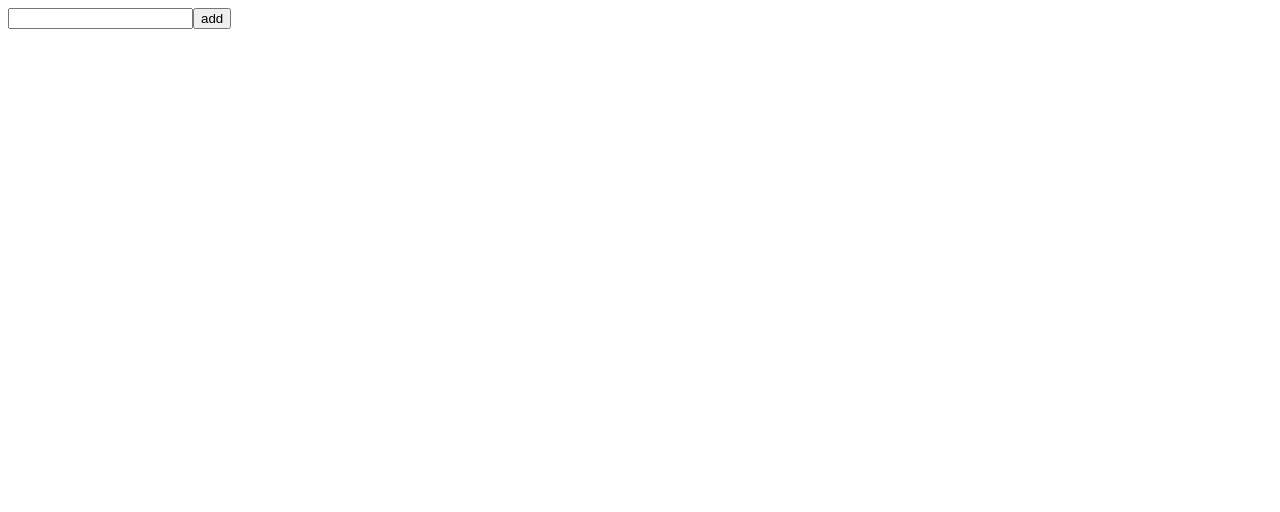
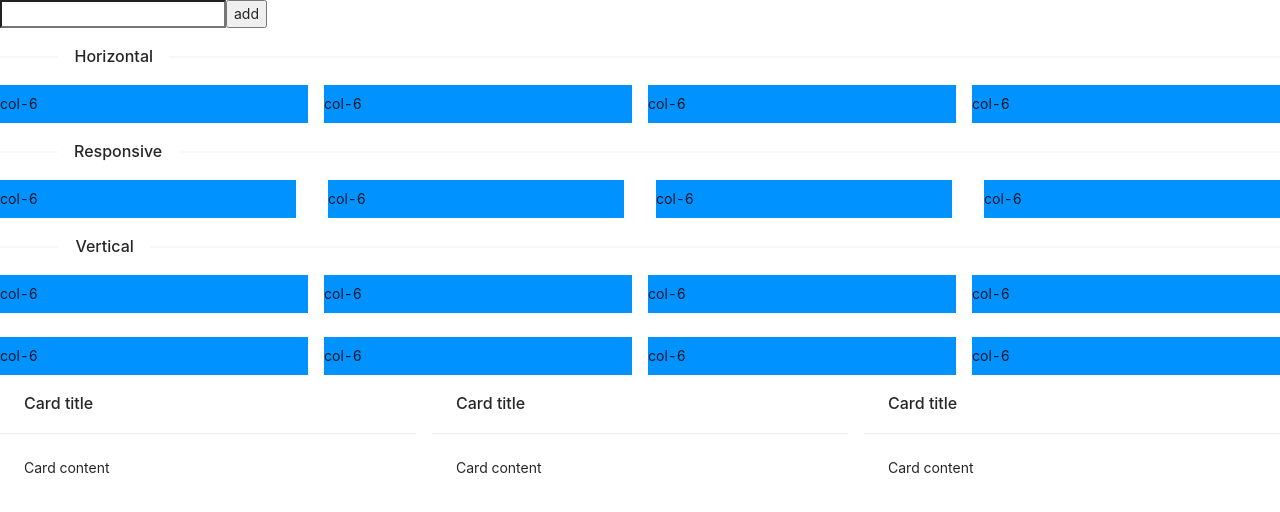
Before and after one commit to kokoosso/todolist, a React (Create React App) app: page / in a window 1280 px wide. Shown: the top 512 px of the page. Built offline with nearby package versions, Linux system fonts and the light colour scheme.

Commit message:
commit antes de dormir

```diff
--- a/src/app.jsx
+++ b/src/app.jsx
@@ -1,10 +1,15 @@
 import React from 'react'
 import ListItems from './components/list/list'
-
+import ToDoCard from './components/toDoCard/toDoCard'
+import Test from './components/test/test'
 
 function app(props) {
     return (
-        <ListItems />
+        <>
+            <ListItems />
+            <ToDoCard></ToDoCard>
+            <Test></Test>
+        </>
     );
 }
 export default app
--- a/src/components/items/items.jsx
+++ b/src/components/items/items.jsx
@@ -1,5 +1,5 @@
 import React from 'react'
-import { Checkbox, List } from 'antd';
+import { List } from 'antd';
 
 function Itens(props){
 
--- /dev/null
+++ b/src/components/test/test.jsx
@@ -0,0 +1,31 @@
+import React from 'react';
+import 'antd/dist/antd.css';
+import './test.css';
+import { Card, Col, Row } from 'antd';
+
+
+function test(){
+    return (
+        <div className="site-card-wrapper">
+        <Row gutter={16}>
+          <Col span={8}>
+            <Card title="Card title" bordered={false}>
+              Card content
+            </Card>
+          </Col>
+          <Col span={8}>
+            <Card title="Card title" bordered={false}>
+              Card content
+            </Card>
+          </Col>
+          <Col span={8}>
+            <Card title="Card title" bordered={false}>
+              Card content
+            </Card>
+          </Col>
+        </Row>
+      </div>
+    )
+}
+
+export default test
--- /dev/null
+++ b/src/components/toDoCard/toDoCard.css
@@ -0,0 +1,7 @@
+.gutter-box {
+    padding: 8px 0;
+    background: #00a0e9;
+  }
+  [data-theme="dark"] .gutter-box {
+    background: #028ac8;
+  }
--- /dev/null
+++ b/src/components/toDoCard/toDoCard.jsx
@@ -0,0 +1,71 @@
+import React from 'react'
+import { Col, Row, Divider } from 'antd'
+import 'antd/dist/antd.css'
+import './toDoCard.css'
+
+function toDoCard(props){
+    const style = {background: '#0092ff', padding: '8px 0'}
+    return(
+        <>
+        <Divider orientation="left">Horizontal</Divider>
+        <Row gutter={16}>
+          <Col className="gutter-row" span={6}>
+            <div style={style}>col-6</div>
+          </Col>
+          <Col className="gutter-row" span={6}>
+            <div style={style}>col-6</div>
+          </Col>
+          <Col className="gutter-row" span={6}>
+            <div style={style}>col-6</div>
+          </Col>
+          <Col className="gutter-row" span={6}>
+            <div style={style}>col-6</div>
+          </Col>
+        </Row>
+        <Divider orientation="left">Responsive</Divider>
+        <Row gutter={{ xs: 8, sm: 16, md: 24, lg: 32 }}>
+          <Col className="gutter-row" span={6}>
+            <div style={style}>col-6</div>
+          </Col>
+          <Col className="gutter-row" span={6}>
+            <div style={style}>col-6</div>
+          </Col>
+          <Col className="gutter-row" span={6}>
+            <div style={style}>col-6</div>
+          </Col>
+          <Col className="gutter-row" span={6}>
+            <div style={style}>col-6</div>
+          </Col>
+        </Row>
+        <Divider orientation="left">Vertical</Divider>
+        <Row gutter={[16, 24]}>
+          <Col className="gutter-row" span={6}>
+            <div style={style}>col-6</div>
+          </Col>
+          <Col className="gutter-row" span={6}>
+            <div style={style}>col-6</div>
+          </Col>
+          <Col className="gutter-row" span={6}>
+            <div style={style}>col-6</div>
+          </Col>
+          <Col className="gutter-row" span={6}>
+            <div style={style}>col-6</div>
+          </Col>
+          <Col className="gutter-row" span={6}>
+            <div style={style}>col-6</div>
+          </Col>
+          <Col className="gutter-row" span={6}>
+            <div style={style}>col-6</div>
+          </Col>
+          <Col className="gutter-row" span={6}>
+            <div style={style}>col-6</div>
+          </Col>
+          <Col className="gutter-row" span={6}>
+            <div style={style}>col-6</div>
+          </Col>
+        </Row>
+      </>
+    )
+}
+
+export default toDoCard
```
Also changed, not shown: src/components/test/test.css (added).
